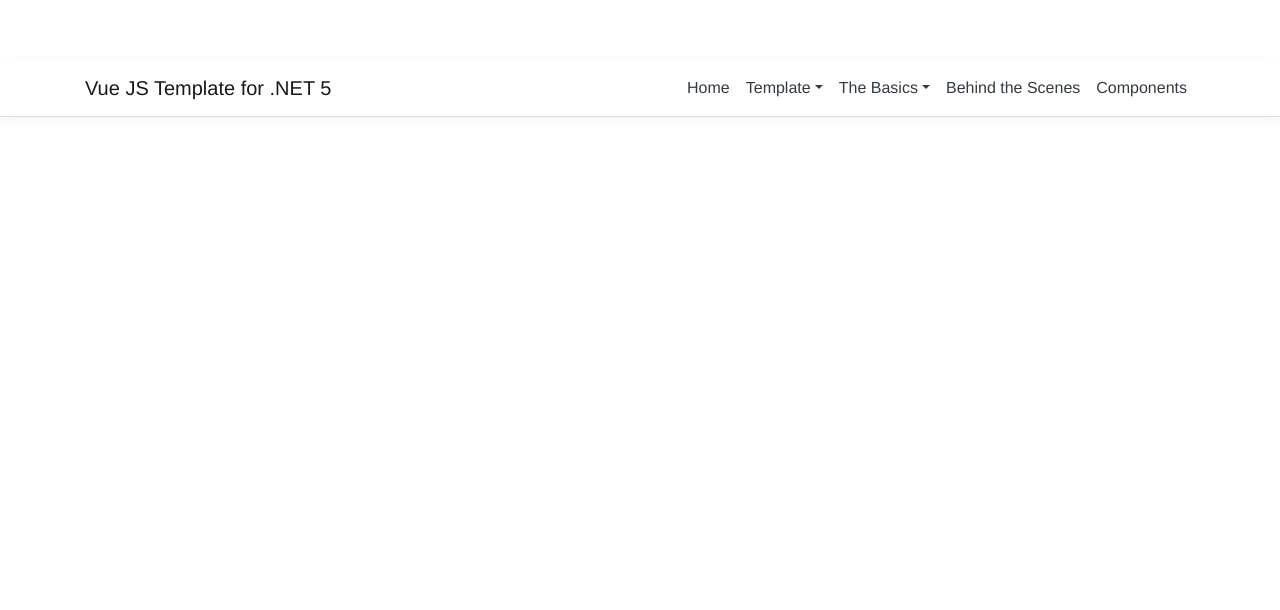
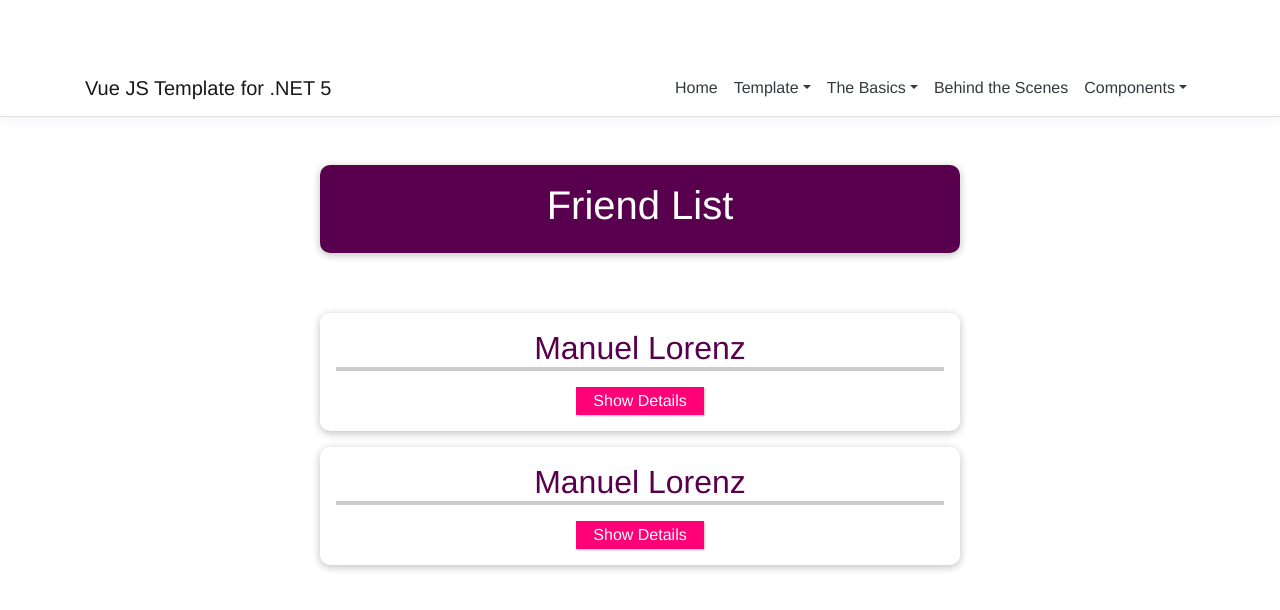
Before and after one commit to owen13/Orion, a Vue app in the folder Vue/ClientApp/: page /Components/TheSolution in a window 1280 px wide. Shown: the top 610 px of the page. Built offline with nearby package versions, Linux system fonts and the light colour scheme.

Commit message:
Completed components vue tutorial

```diff
--- /dev/null
+++ b/Vue/ClientApp/src/components/Components/FriendContact.vue
@@ -0,0 +1,76 @@
+<template>
+    <li>
+        <h2>{{ friend.name }}</h2>
+        <button @click="toggleDetails">
+            {{ detailsAreVisible ? 'Hide' : 'Show' }} Details
+        </button>
+        <ul v-if="detailsAreVisible">
+            <li><strong>Phone:</strong> {{ friend.phone }}</li>
+            <li><strong>Email:</strong> {{ friend.email }}</li>
+        </ul>
+    </li>
+</template>
+
+<script>
+export default {
+    name: "FriendContact",
+    data() {
+        return {
+            detailsAreVisible: false,
+            friend: {
+                id: 'manuel',
+                name: 'Manuel Lorenz',
+                phone: '01234 5678 991',
+                email: 'manuel@localhost.com'
+            },
+        }
+    },
+    methods: {
+        toggleDetails() {
+            this.detailsAreVisible = !this.detailsAreVisible;
+        }
+    }
+}
+</script>
+
+<style scoped>
+    #app ul {
+        margin: 0;
+        padding: 0;
+        list-style: none;
+    }
+
+    #app li {
+        box-shadow: 0 2px 8px rgba(0, 0, 0, 0.26);
+        margin: 1rem auto;
+        border-radius: 10px;
+        padding: 1rem;
+        text-align: center;
+        width: 90%;
+        max-width: 40rem;
+    }
+
+    #app h2 {
+        font-size: 2rem;
+        border-bottom: 4px solid #ccc;
+        color: #58004d;
+        margin: 0 0 1rem 0;
+    }
+
+    #app button {
+        font: inherit;
+        cursor: pointer;
+        border: 1px solid #ff0077;
+        background-color: #ff0077;
+        color: white;
+        padding: 0.05rem 1rem;
+        box-shadow: 1px 1px 2px rgba(0, 0, 0, 0.26);
+    }
+
+    #app button:hover,
+    #app button:active {
+        background-color: #ec3169;
+        border-color: #ec3169;
+        box-shadow: 1px 1px 4px rgba(0, 0, 0, 0.26);
+    }
+</style>
--- a/Vue/ClientApp/src/components/Components.vue
+++ b/Vue/ClientApp/src/components/Components/TheProblem.vue
@@ -1,3 +1,5 @@
+import
+
 <template>
     <header>
         <h1>Friend List</h1>
@@ -20,7 +22,7 @@
 
 <script>
     export default {
-        name: "Components",
+        name: "TheProblem",
         data() {
             return {
                 detailsAreVisible: false,
--- /dev/null
+++ b/Vue/ClientApp/src/components/Components/TheSolution.vue
@@ -0,0 +1,69 @@
+<template>
+    <header>
+        <h1>Friend List</h1>
+    </header>
+    <section id="app">
+        <ul>
+            <friend-contact></friend-contact>
+            <friend-contact></friend-contact>
+        </ul>
+    </section>
+</template>
+
+<script>
+import FriendContact from "@/components/Components/FriendContact";
+    export default {
+        name: "TheSolution",
+        components: {FriendContact},
+        data() {
+            return {
+                friends: [
+                    {
+                        id: 'manuel',
+                        name: 'Manuel Lorenz',
+                        phone: '01234 5678 991',
+                        email: 'manuel@localhost.com'
+                    },
+                    {
+                        id: 'julie',
+                        name: 'Julies Jones',
+                        phone: '09876 543 221',
+                        email: 'julie@localhost.com'
+                    },
+                ]
+            }
+        },
+    }
+</script>
+
+<style scoped>
+    * {
+        box-sizing: border-box;
+    }
+
+    html {
+        font-family: 'Jost', sans-serif;
+    }
+
+    body {
+        margin: 0;
+    }
+
+    header {
+        box-shadow: 0 2px 8px rgba(0, 0, 0, 0.26);
+        margin: 3rem auto;
+        border-radius: 10px;
+        padding: 1rem;
+        background-color: #58004d;
+        color: white;
+        text-align: center;
+        width: 90%;
+        max-width: 40rem;
+    }
+
+    #app ul {
+        margin: 0;
+        padding: 0;
+        list-style: none;
+    }
+</style>
--- a/Vue/ClientApp/src/components/NavMenu.vue
+++ b/Vue/ClientApp/src/components/NavMenu.vue
@@ -54,17 +54,25 @@
                             </ul>
                         </li>
 
-
-
                         <!-- Section 5 -->
                         <li class="nav-item">
                             <router-link :to="{ name: 'BehindTheScenes' }" class="nav-link text-dark">Behind the Scenes</router-link>
                         </li>
 
-                        <!-- Section 6 -->
-                        <li class="nav-item">
-                            <router-link :to="{ name: 'Components' }" class="nav-link text-dark">Components</router-link>
+                        <li class="nav-item dropdown">
+                            <a class="nav-link text-dark dropdown-toggle" @click="selectMenu('Components')">Components</a>
+                            <ul class="dropdown-menu" :style="{display: selectedMenu === 'Components' ? 'block' : 'none'}">
+                                <!-- Section 6 -->
+                                <li class="nav-item">
+                                    <router-link :to="{ name: 'TheProblem' }" class="nav-link text-dark">The Problem</router-link>
+                                </li>
+                                <li class="nav-item">
+                                    <router-link :to="{ name: 'TheSolution' }" class="nav-link text-dark">The Solution</router-link>
+                                </li>
+                            </ul>
                         </li>
+
+
 
                     </ul>
                 </div>
--- a/Vue/ClientApp/src/router/index.js
+++ b/Vue/ClientApp/src/router/index.js
@@ -10,7 +10,8 @@
 import MonsterSlayer from "@/components/TheBasics/MonsterSlayer.vue";
 
 import BehindTheScenes from "@/components/BehindTheScenes.vue";
-import Components from "@/components/Components.vue"
+import TheProblem from "@/components/Components/TheProblem.vue"
+import TheSolution from "@/components/Components/TheSolution.vue"
 
 const routes = [
     {
@@ -69,9 +70,14 @@
 
     // Section 6
     {
-        path: "/Components",
-        name: "Components",
-        component: Components,
+        path: "/Components/TheProblem",
+        name: "TheProblem",
+        component: TheProblem,
+    },
+    {
+        path: "/Components/TheSolution",
+        name: "TheSolution",
+        component: TheSolution,
     },
 
 ];
```
